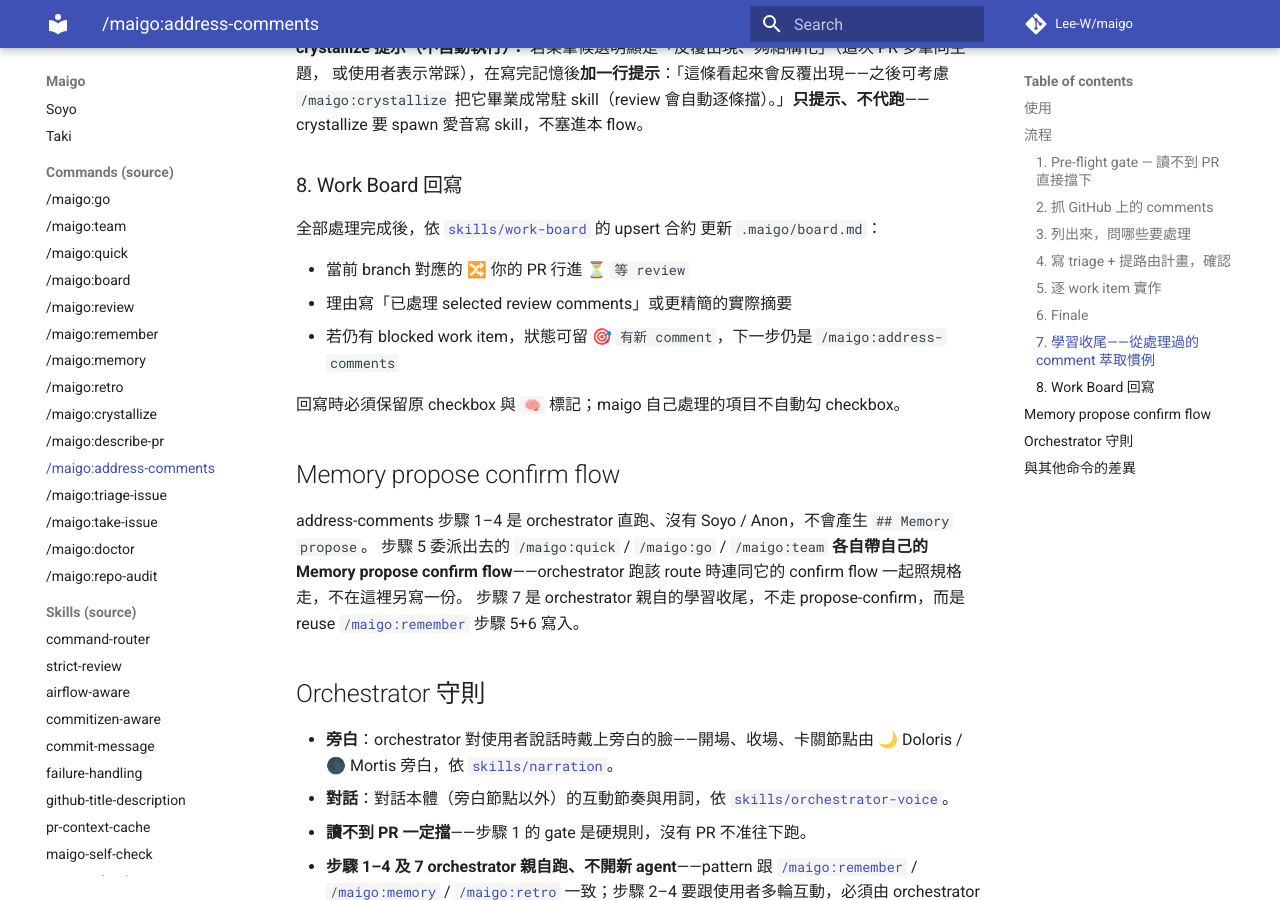
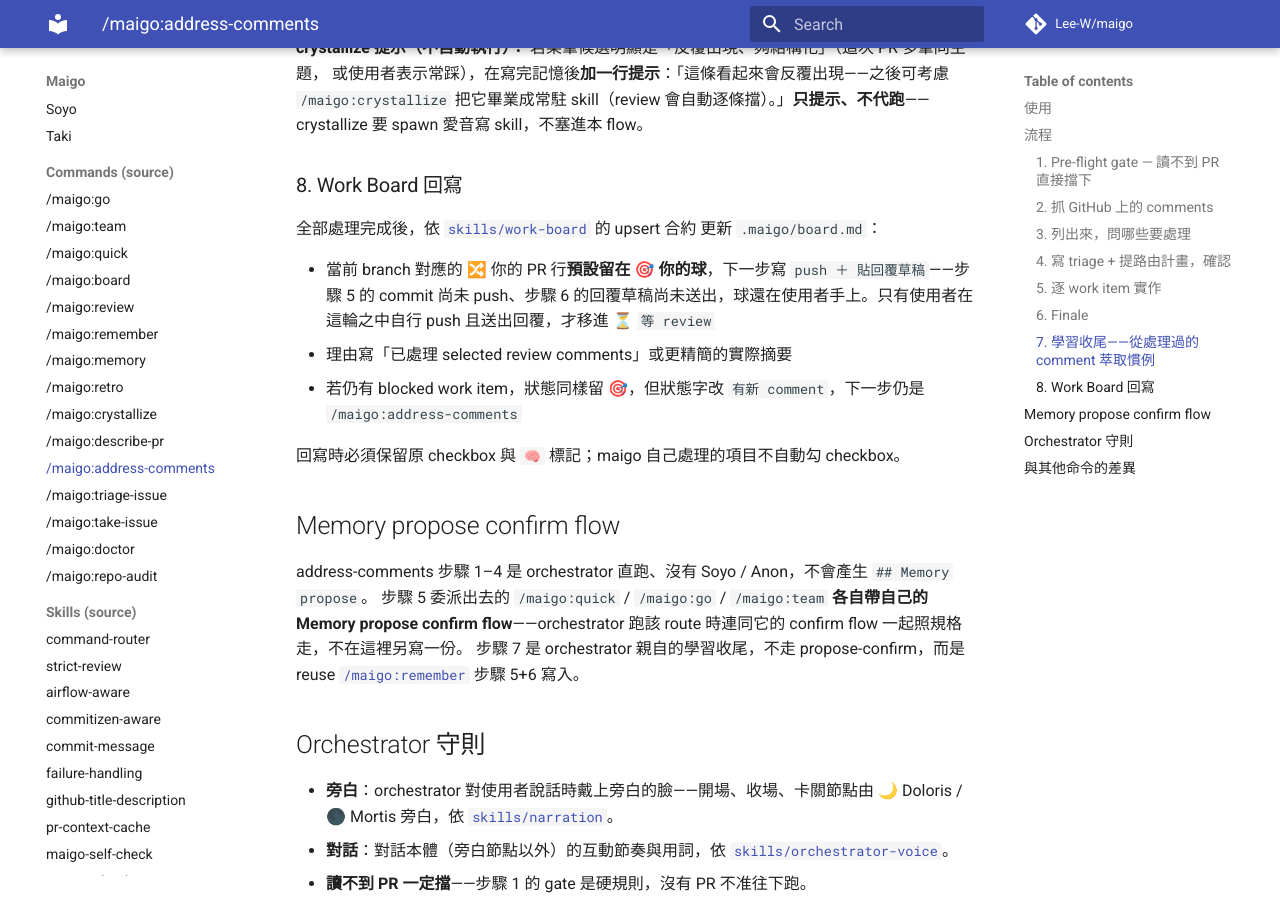
Before and after one commit to Lee-W/maigo, an MkDocs documentation site: the page built from docs/commands/address-comments.md, in a window 1280 px wide and 900 px high, scrolled down 7792 px. Built offline with MkDocs 1.6.1 and Material for MkDocs 9.7.7, drawn with Linux system fonts in a browser that asks for light colours; comment, search, counter and statistics services are not loaded.

Commit message:
fix(work-board): keep an unpushed PR on your side of the board
address-comments never pushes and never posts the reply drafts, so moving the
PR row to "等 review" at step 8 claimed a handoff that had not happened. The
refresh logic then disagreed with it on the next run, because from GitHub's
side the last activity is still the reviewer's comment.

```diff
--- a/commands/address-comments.md
+++ b/commands/address-comments.md
@@ -214,9 +214,9 @@ crystallize 要 spawn 愛音寫 skill，不塞進本 flow。
 [`skills/work-board`](https://github.com/Lee-W/maigo/blob/main/skills/work-board/SKILL.md) 的 upsert 合約
 更新 `.maigo/board.md`：
 
-- 當前 branch 對應的 🔀 你的 PR 行進 ⏳ `等 review`
+- 當前 branch 對應的 🔀 你的 PR 行**預設留在 🎯 你的球**，下一步寫 `push ＋ 貼回覆草稿`——步驟 5 的 commit 尚未 push、步驟 6 的回覆草稿尚未送出，球還在使用者手上。只有使用者在這輪之中自行 push 且送出回覆，才移進 ⏳ `等 review`
 - 理由寫「已處理 selected review comments」或更精簡的實際摘要
-- 若仍有 blocked work item，狀態可留 🎯 `有新 comment`，下一步仍是 `/maigo:address-comments`
+- 若仍有 blocked work item，狀態同樣留 🎯，但狀態字改 `有新 comment`，下一步仍是 `/maigo:address-comments`
 
 回寫時必須保留原 checkbox 與 `🧠` 標記；maigo 自己處理的項目不自動勾 checkbox。
 
```
Also changed, not shown: skills/work-board/SKILL.md (+1 -1 lines).
